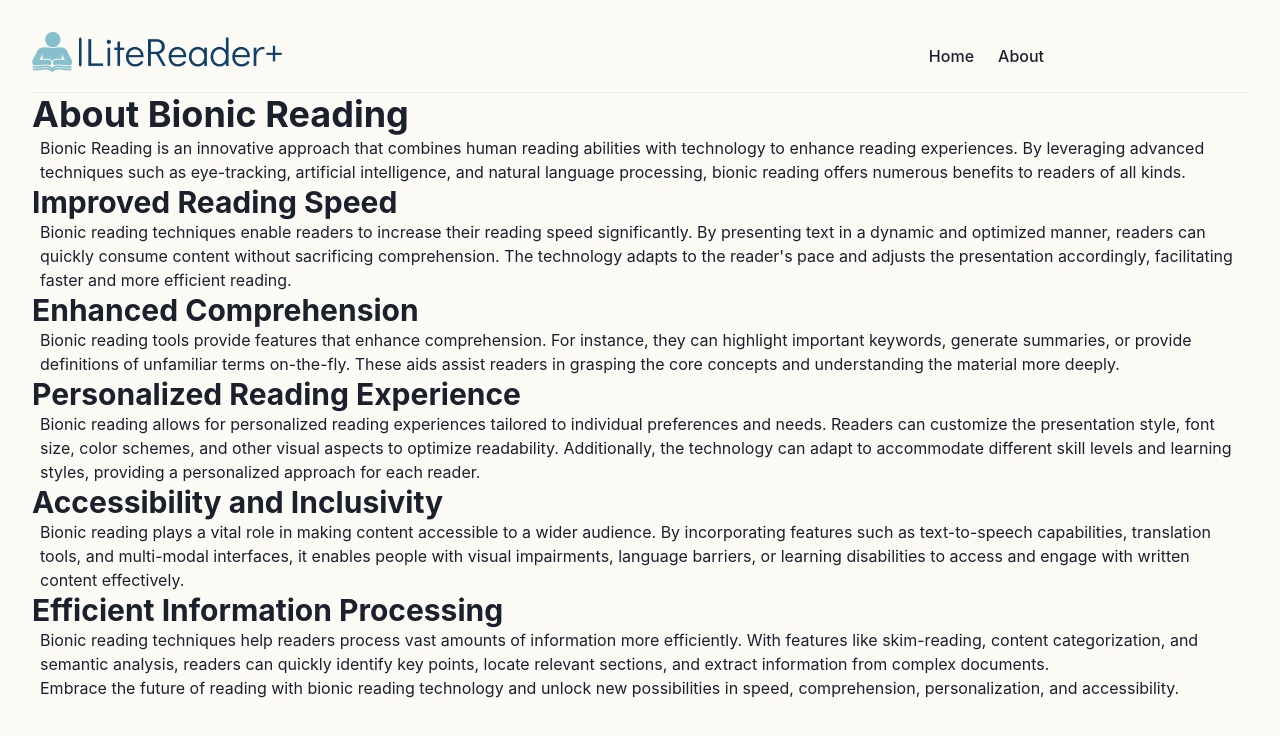
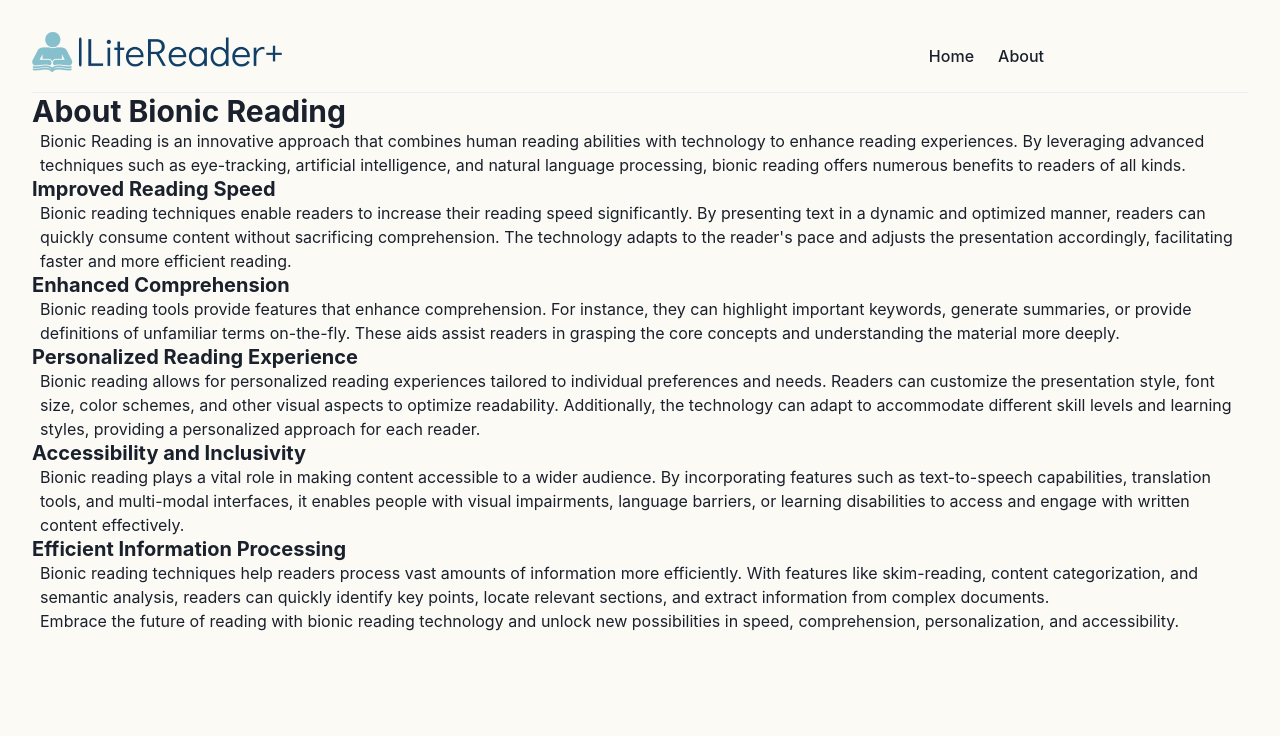
Before and after one commit to mnolan132/Lite-reader-project, a React (Vite) app: page /about in a window 1280 px wide. Shown: the top 736 px of the page. Built offline with nearby package versions, Linux system fonts and the light colour scheme.

Commit message:
Fixed a text issue on the button changed the font size for the headings in the about section

```diff
--- a/src/components/About.tsx
+++ b/src/components/About.tsx
@@ -3,7 +3,9 @@ import { Heading, Text } from "@chakra-ui/react";
 const About = () => {
   return (
     <section>
-      <Heading textAlign={"left"}>About Bionic Reading</Heading>
+      <Heading as="h3" size="lg" textAlign={"left"}>
+        About Bionic Reading
+      </Heading>
       <Text pl={2} pr={2} textAlign={"left"}>
         Bionic Reading is an innovative approach that combines human reading
         abilities with technology to enhance reading experiences. By leveraging
@@ -11,7 +13,7 @@ const About = () => {
         natural language processing, bionic reading offers numerous benefits to
         readers of all kinds.
       </Text>
-      <Heading as="h3" size="lg" textAlign={"left"}>
+      <Heading as="h4" size="md" textAlign={"left"}>
         Improved Reading Speed
       </Heading>
       <Text pl={2} pr={2} textAlign={"left"}>
@@ -21,7 +23,7 @@ const About = () => {
         The technology adapts to the reader's pace and adjusts the presentation
         accordingly, facilitating faster and more efficient reading.
       </Text>
-      <Heading as="h3" size="lg" textAlign={"left"}>
+      <Heading as="h4" size="md" textAlign={"left"}>
         Enhanced Comprehension
       </Heading>
       <Text pl={2} pr={2} textAlign={"left"}>
@@ -31,7 +33,7 @@ const About = () => {
         readers in grasping the core concepts and understanding the material
         more deeply.
       </Text>
-      <Heading as="h3" size="lg" textAlign={"left"}>
+      <Heading as="h4" size="md" textAlign={"left"}>
         Personalized Reading Experience
       </Heading>
       <Text pl={2} pr={2} textAlign={"left"}>
@@ -42,7 +44,7 @@ const About = () => {
         different skill levels and learning styles, providing a personalized
         approach for each reader.
       </Text>
-      <Heading as="h3" size="lg" textAlign={"left"}>
+      <Heading as="h4" size="md" textAlign={"left"}>
         Accessibility and Inclusivity
       </Heading>
       <Text pl={2} pr={2} textAlign={"left"}>
@@ -52,7 +54,7 @@ const About = () => {
         people with visual impairments, language barriers, or learning
         disabilities to access and engage with written content effectively.
       </Text>
-      <Heading as="h3" size="lg" textAlign={"left"}>
+      <Heading as="h4" size="md" textAlign={"left"}>
         Efficient Information Processing
       </Heading>
       <Text pl={2} pr={2} textAlign={"left"}>
--- a/src/components/Body.tsx
+++ b/src/components/Body.tsx
@@ -87,7 +87,7 @@ export default function Body() {
           />
           <Box mr={"auto"} mt={3} justifySelf={"left"}>
             <Button type="submit" colorScheme="teal">
-              Button
+              Convert Text
             </Button>
           </Box>
         </Flex>
```
